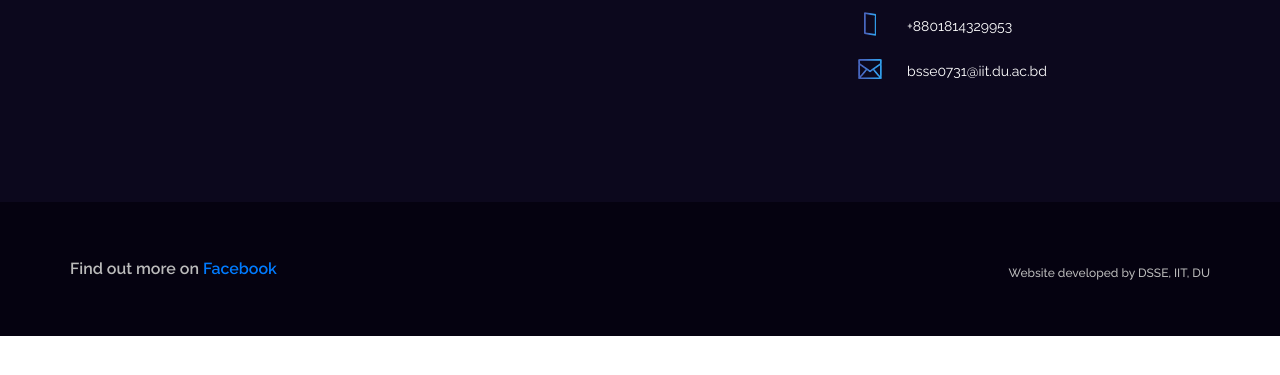
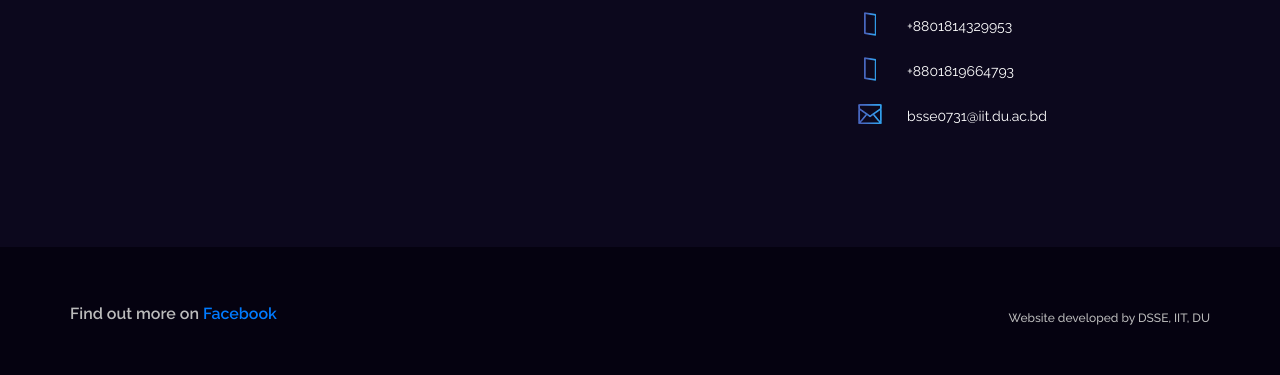
Before and after one commit to AquibAzmain/DevOps-workshop, a plain HTML site: page index.html in a window 1280 px wide. Shown: the part 2376-2751 px from the top of the page. Before the commit the page ends 2712 px from the top, so only its background shows below. Drawn offline with Linux system fonts and the light colour scheme.

Commit message:
Update index.html

```diff
--- a/index.html
+++ b/index.html
@@ -385,6 +385,13 @@
 									</li>
 									<li class="d-flex flex-row align-items-start justify-content-start">
 										<div>
+											<div class="contact_info_icon text-center"><img src="images/contact_2.png"
+													alt=""></div>
+										</div>
+										<div class="contact_info_text">+8801819664793</div>
+									</li>
+									<li class="d-flex flex-row align-items-start justify-content-start">
+										<div>
 											<div class="contact_info_icon text-center"><img src="images/contact_3.png"
 													alt=""></div>
 										</div>
```
